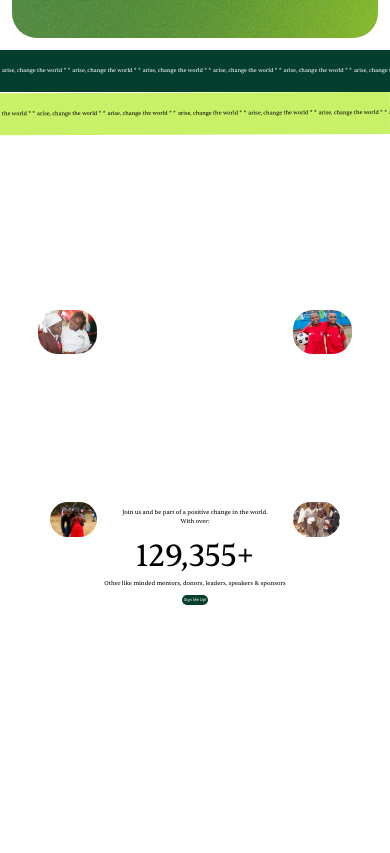
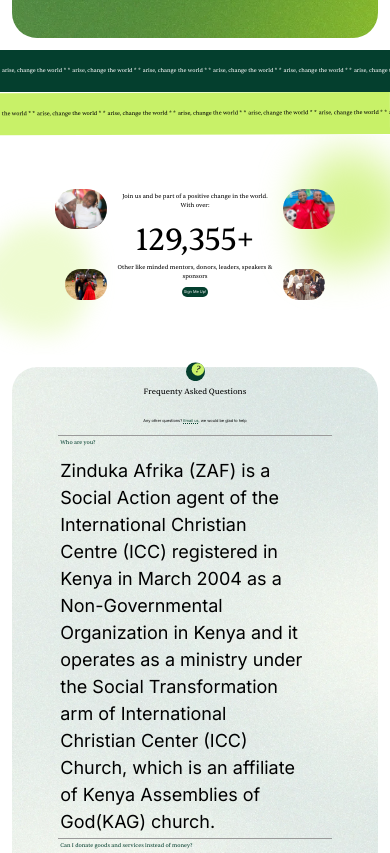
Before and after one commit to koechian/zinduka-afrika, a Next.js app: page / in a window 390 px wide. Shown: the part 3351-4204 px from the top of the page. Built offline with nearby package versions, Linux system fonts and the light colour scheme.

Commit message:
Change section now responsive

```diff
--- a/src/app/components/Sections/Change/ChangeSection.tsx
+++ b/src/app/components/Sections/Change/ChangeSection.tsx
@@ -8,6 +8,7 @@
       className={styles.wrapper}
       style={{ backgroundImage: "url(/change.svg)" }}
     >
+      <div className={styles.container}>
         <div className={[styles.left, styles.imageContainers].join(" ")}>
           <div
             className={styles.imageLarge}
@@ -34,7 +35,10 @@
         <div className={[styles.right, styles.imageContainers].join(" ")}>
           <div
             className={styles.imageLarge}
-          style={{ alignSelf: "flex-start", backgroundImage: "url(/ball.jpg)" }}
+            style={{
+              alignSelf: "flex-start",
+              backgroundImage: "url(/ball.jpg)",
+            }}
           ></div>
           <div
             className={styles.imageSmall}
@@ -44,6 +48,7 @@
             }}
           ></div>
         </div>
+      </div>
     </section>
   );
 };
--- a/src/app/components/Sections/Change/styles.module.css
+++ b/src/app/components/Sections/Change/styles.module.css
@@ -1,22 +1,24 @@
 .wrapper {
   width: 100vw;
-  height: 100vh;
-  padding: 3%;
+  padding: 10%;
   background-position: center;
   background-repeat: no-repeat;
   background-size: cover;
+}
+.container {
   display: flex;
   align-items: center;
   justify-content: center;
   flex-direction: row;
   gap: 2%;
+  padding: 5%;
 }
-.wrapper p {
+.container p {
   font-size: 1.5vw;
   text-align: center;
   margin-bottom: 4%;
 }
-.wrapper span {
+.container span {
   font-size: 8vw;
 }
 .center {
@@ -28,14 +30,15 @@
   display: flex;
   flex-direction: column;
   width: 15vw;
-  height: 60%;
-  row-gap: 30%;
+  height: 100%;
+  row-gap: 50%;
 }
 .imageLarge {
   width: 100%;
   aspect-ratio: 4/3;
   border-radius: 20px;
   align-self: flex-end;
+  margin-bottom: 2em;
 
   background-position: center;
   background-size: cover;
```
Lines whose indentation alone changed are shown as unchanged.
